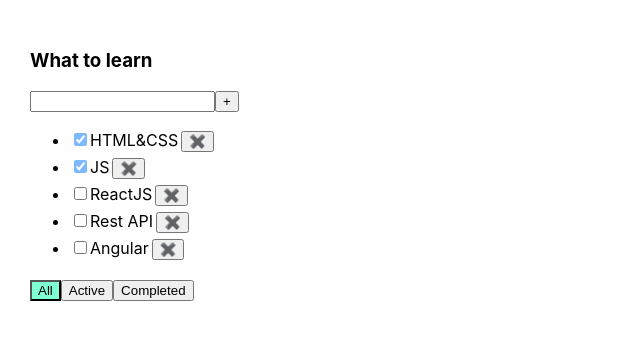
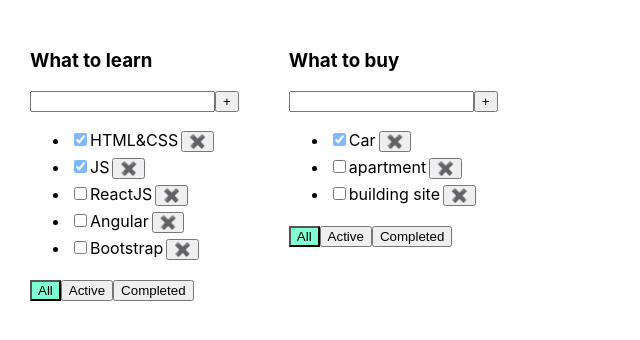
Before and after one commit to 1evgen/Todolist, a React (Create React App) app: page / in a window 1280 px wide. Shown: the top 340 px of the page, without its empty margins (0-640 px from the left). Built offline with nearby package versions, Linux system fonts and the light colour scheme.

Commit message:
create several todolist, use associative array

```diff
--- a/src/App.tsx
+++ b/src/App.tsx
@@ -3,58 +3,86 @@ import './App.css';
 import {TaskType, Todolist} from "./Todolist";
 import {v1} from "uuid";
 
+
 export type filterType = 'all' | 'active' | 'completed'
 
+type TodolistsType = {
+    id: string
+    title: string
+    filter: filterType
+}
 function App() {
-    const [tasks, setTasks]= useState ([
-            { id: v1(), title: "HTML&CSS", isDone: true },
-            { id: v1(), title: "JS", isDone: true },
-            { id: v1(), title: "ReactJS", isDone: false },
-            { id: v1(), title: "Rest API", isDone: false },
-            { id: v1(), title: "Angular", isDone: false }
+
+
+    let todolistID1 = v1()
+    let todolistID2 = v1()
+
+    let [todolists, setTodolists] = useState<Array<TodolistsType>>([
+        {id: todolistID1, title: 'What to learn', filter: 'all'},
+        {id: todolistID2, title: 'What to buy', filter: 'all'},
     ])
 
-    const [filter, setFilter] = useState<filterType>('all')
+    let [tasks, setTasks] = useState({
+        [todolistID1]: [
+            {id: v1(), title: 'HTML&CSS', isDone: true},
+            {id: v1(), title: 'JS', isDone: true},
+            {id: v1(), title: 'ReactJS', isDone: false},
+            {id: v1(), title: 'Angular', isDone: false},
+            {id: v1(), title: 'Bootstrap', isDone: false},
 
-    const changeTaskStatus = (id: string, isStatus: boolean) => {
-        setTasks(tasks.map((el)=> el.id === id ? ({...el, isDone: isStatus}): el))
+        ],
+        [todolistID2]: [
+            {id: v1(), title: 'Car', isDone: true},
+            {id: v1(), title: 'apartment', isDone: false},
+            {id: v1(), title: 'building site', isDone: false},
+        ]
+    })
+
+
+    const changeTaskStatus = ( todolistID: string, id: string, isStatus: boolean) => {
+            setTasks({...tasks,
+                [todolistID]:
+                    tasks[todolistID].map((el)=> el.id === id ? {...el, isDone: isStatus}: el)})
+    }
+    const removeTodolist = (todolistID: string, id: string) => {
+        setTasks({...tasks,
+            [todolistID]: tasks[todolistID].filter((el)=> el.id !== id)})
     }
 
-    const removeTodolist = (id: string) => {
-           let upDateTasks = tasks.filter((t)=> t.id !== id)
-            setTasks(upDateTasks);
+     const changeFilter = (todolistID: string,titleButton:filterType) => {
+            setTodolists(todolists.map((el)=> el.id === todolistID ? {...el, filter: titleButton}: el))
      }
 
-     const filterTasks = (titleButton:filterType) => {
-        setFilter(titleButton);
-     }
-        let taskfiltred = tasks;
-            if(filter === 'active'){
-                taskfiltred  = taskfiltred.filter((el)=> !el.isDone)
-            }
-            if(filter === 'completed'){
-                taskfiltred  =   taskfiltred.filter((el)=> el.isDone )
-            }
-            if(filter === 'all'){
-                taskfiltred  =  taskfiltred
+     const addTask = (todolistID: string, title: string)=> {
+           let newTask = {id: v1(), title, isDone: false}
+            setTasks({...tasks, [todolistID]: [...tasks[todolistID], newTask]})
      }
 
-     const addTask = (title: string)=> {
-           let newTask = {id: v1(), title, isDone: false}
-            setTasks([newTask,...tasks])
-     }
 
 
     return (
         <div className="App">
-         <Todolist title={"What to learn"}
+            {
+                todolists.map((t)=>{
+                    let taskfiltred = tasks[t.id];
+                    if(t.filter === 'active'){
+                        taskfiltred  = taskfiltred.filter((el)=> !el.isDone)
+                    }
+                    if(t.filter === 'completed'){
+                        taskfiltred  =   taskfiltred.filter((el)=> el.isDone )
+                    }
+
+             return <Todolist title={t.title}
+                              id={t.id}
                               tasks={taskfiltred}
                               removeTodolist={removeTodolist}
-                   filterTasks={filterTasks}
+                              changeFilter={changeFilter}
                               addTask={addTask}
                               changeTaskStatus={changeTaskStatus}
-                   filter = {filter}
+                              filter = {t.filter}
                     />
+                })
+            }
         </div>
     );
 }
--- a/src/Todolist.tsx
+++ b/src/Todolist.tsx
@@ -12,11 +12,12 @@ export type TaskType = {
 export type TodolistType = {
     title: string
     tasks: Array<TaskType>
-    removeTodolist: (id: string)=> void
-    filterTasks: (titleButton: filterType)=> void
-    addTask:(title: string)=> void
-    changeTaskStatus: (id: string, isStatus: boolean)=> void
+    removeTodolist: (todolistID: string, id: string)=> void
+    changeFilter: (todolistID: string,titleButton:filterType)=> void
+    addTask:(todolistID: string,title: string)=> void
+    changeTaskStatus: (todolistID: string, id: string, isStatus: boolean)=> void
     filter: filterType
+    id: string
 }
 
 export const Todolist = (props: TodolistType) => {
@@ -24,10 +25,13 @@ export const Todolist = (props: TodolistType) => {
     const [error, setError]= useState( '')
 
 
-    const removeTaskHandler = (id: string) => {props.removeTodolist(id)}
-    const onClickButtonAll = ()=>props.filterTasks('all')
-    const onClickButtonActive = ()=> props.filterTasks('active')
-    const onClickButtonCompleted = () => props.filterTasks('completed')
+    const removeTaskHandler = (id: string) => {props.removeTodolist(props.id,id)}
+    const onClickButtonAll = ()=>props.changeFilter(props.id,'all')
+    const onClickButtonActive = ()=> {
+        debugger
+        props.changeFilter(props.id, 'active')
+    }
+    const onClickButtonCompleted = () => props.changeFilter(props.id,'completed')
     const changeTitleHandler = (e: ChangeEvent<HTMLInputElement>) =>
     {
         setTitle(e.currentTarget.value)
@@ -35,22 +39,25 @@ export const Todolist = (props: TodolistType) => {
     }
 
 
-    const addTaskHandler = (title: string)=> {
-          if(title.trim() !== ''){
-              props.addTask(title.trim())
-              setTitle('')
-          } else {
-              setError('Title is required')
-          }
+    const addTaskHandler = () => {
+        if (title.trim() !== '') {
+            props.addTask(props.id, title.trim());
+            setTitle('');
+        } else {
+            setError('Title is required');
+        }
+    };
+    const onClickEnterHandler = (e: KeyboardEvent<HTMLInputElement>) => {
+        if (e.key === 'Enter') {
+            props.addTask(props.id, title);
+        }
+    };
 
-    }
-    const onClickEnterHandler = (e:KeyboardEvent<HTMLInputElement>) => {
-          if (e.key === 'Enter'){
-              props.addTask(title)
-          }
-    }
+
+
+
    const changeStatusHandler =  (id: string, e: ChangeEvent<HTMLInputElement>) => {
-        props.changeTaskStatus(id, e.currentTarget.checked );
+        props.changeTaskStatus(props.id, id, e.currentTarget.checked );
    }
 
 
@@ -64,7 +71,7 @@ export const Todolist = (props: TodolistType) => {
                            onKeyUp={onClickEnterHandler}
                            className={error ? 'error': ''}
                     />
-                    <button onClick={()=> addTaskHandler(title)}>+</button>
+                    <button onClick={addTaskHandler}>+</button>
                     {error &&  <div  className='error-message'>{error}</div>}
                 </div>
                 <ul>
```
Lines whose indentation alone changed are shown as unchanged.
